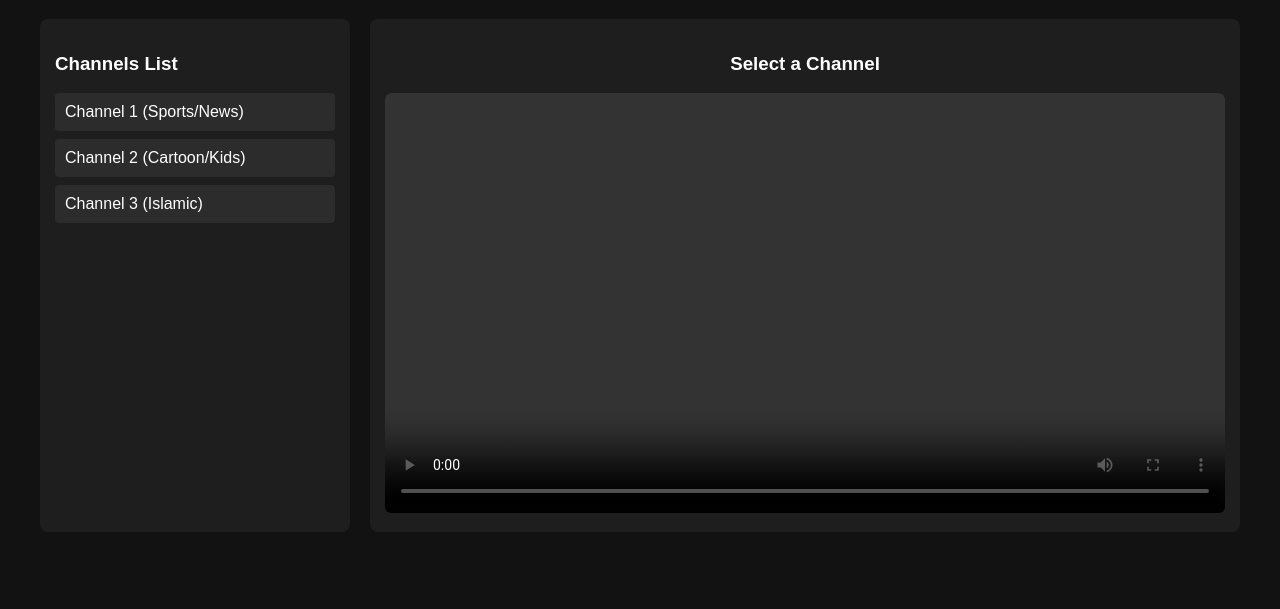
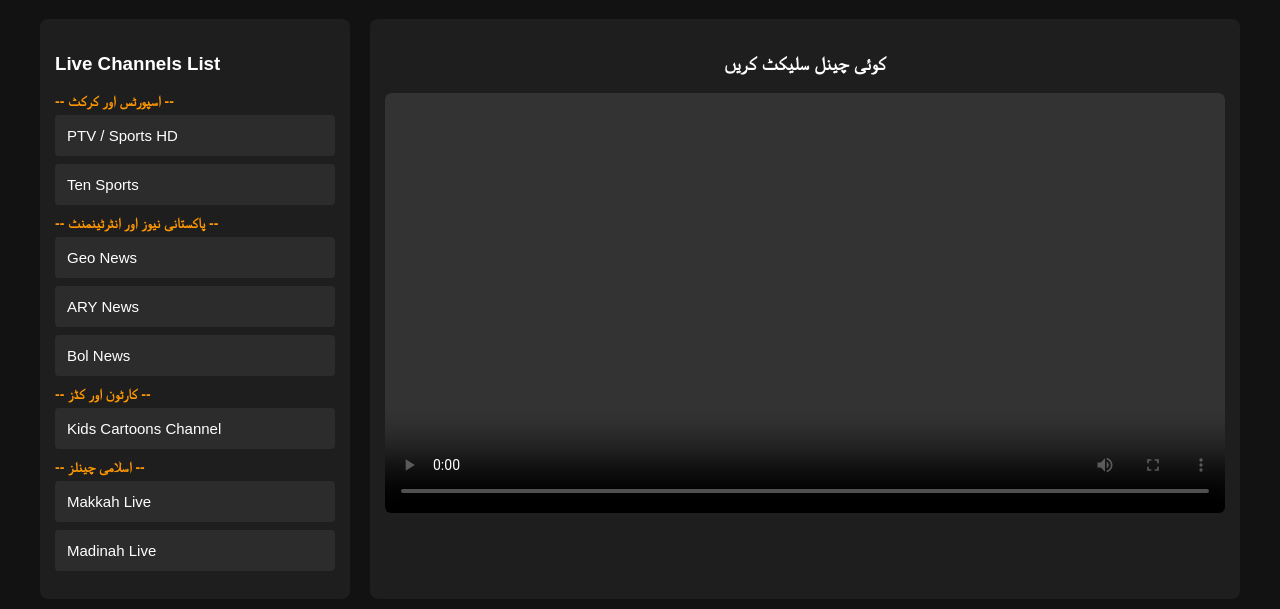
Before and after one commit to kakakiazai11-sketch/Live-TV-channels-ABK, a plain HTML site: page index.html in a window 1280 px wide. Shown: the part 81-690 px from the top of the page. Drawn offline with nearby package versions, Linux system fonts and the light colour scheme.

Commit message:
Update index.html

```diff
--- a/index.html
+++ b/index.html
@@ -3,19 +3,20 @@
 <head>
     <meta charset="UTF-8">
     <meta name="viewport" content="width=device-width, initial-scale=1.0">
-    <title>My Live TV Box</title>
+    <title>Mera Live TV Box</title>
     <!-- HLS.js for playing .m3u8 streams -->
     <script src="https://cdn.jsdelivr.net/npm/hls.js@latest"></script>
     <style>
         body { background-color: #121212; color: #ffffff; font-family: sans-serif; margin: 0; padding: 20px; }
         h1 { text-align: center; color: #00bcd4; }
         .container { display: flex; flex-wrap: wrap; gap: 20px; max-width: 1200px; margin: auto; }
-        .sidebar { flex: 1; min-width: 250px; background: #1e1e1e; padding: 15px; border-radius: 8px; max-height: 500px; overflow-y: auto; }
+        .sidebar { flex: 1; min-width: 280px; background: #1e1e1e; padding: 15px; border-radius: 8px; max-height: 550px; overflow-y: auto; }
         .player-area { flex: 3; min-width: 300px; background: #1e1e1e; padding: 15px; border-radius: 8px; text-align: center; }
         video { width: 100%; max-height: 450px; background: #000; border-radius: 6px; }
         ul { list-style: none; padding: 0; }
-        li { padding: 10px; margin-bottom: 8px; background: #2c2c2c; cursor: pointer; border-radius: 4px; transition: 0.2s; }
+        li { padding: 12px; margin-bottom: 8px; background: #2c2c2c; cursor: pointer; border-radius: 4px; transition: 0.2s; font-size: 15px; }
         li:hover { background: #00bcd4; color: #000; }
+        .category { color: #ff9800; font-weight: bold; margin-top: 10px; margin-bottom: 5px; font-size: 14px; }
     </style>
 </head>
 <body>
@@ -25,18 +26,29 @@
     <div class="container">
         <!-- چینلز کی لسٹ -->
         <div class="sidebar">
-            <h3>Channels List</h3>
-            <ul id="channel-list">
-                <!-- یہاں آپ اپنے پسندیدہ چینلز کے HLS (.m3u8) لنکس ڈالیں گے -->
-                <li onclick="playChannel('YOUR_CHANNEL_LINK_1.m3u8', 'Channel 1')">Channel 1 (Sports/News)</li>
-                <li onclick="playChannel('YOUR_CHANNEL_LINK_2.m3u8', 'Channel 2')">Channel 2 (Cartoon/Kids)</li>
-                <li onclick="playChannel('YOUR_CHANNEL_LINK_3.m3u8', 'Channel 3')">Channel 3 (Islamic)</li>
+            <h3>Live Channels List</h3>
+            <ul>
+                <div class="category">-- اسپورٹس اور کرکٹ --</div>
+                <li onclick="playChannel('https://etv-sports.elitesports.global/playlist.m3u8', 'PTV Sports / Sports HD')">PTV / Sports HD</li>
+                <li onclick="playChannel('https://unlimited1.dps.live/tenports/tracks-v1a1/mono.m3u8', 'Ten Sports')">Ten Sports</li>
+
+                <div class="category">-- پاکستانی نیوز اور انٹرٹینمنٹ --</div>
+                <li onclick="playChannel('https://live.geo.tv/georetails/ngrp:geo_all_all/playlist.m3u8', 'Geo News')">Geo News</li>
+                <li onclick="playChannel('https://live.arynews.tv/hls/live.m3u8', 'ARY News')">ARY News</li>
+                <li onclick="playChannel('https://cdn.oxive.pk/bolnews/livestream/playlist.m3u8', 'Bol News')">Bol News</li>
+
+                <div class="category">-- کارٹون اور کڈز --</div>
+                <li onclick="playChannel('https://play.streann.com/play/playlist.m3u8?account=5c9c9b13b194d30001f37e46&media=5d18b6e6f965d100018dfbe9', 'Kids TV / Cartoons')">Kids Cartoons Channel</li>
+
+                <div class="category">-- اسلامی چینلز --</div>
+                <li onclick="playChannel('https://makkah.live-s.atp-media.com/hls/live/2030997/makkah/master.m3u8', 'Makkah Live (القرآن الكريم)')">Makkah Live</li>
+                <li onclick="playChannel('https://madinah.live-s.atp-media.com/hls/live/2030998/madinah/master.m3u8', 'Madinah Live (السنة النبوية)')">Madinah Live</li>
             </ul>
         </div>
 
         <!-- ویڈیو اسکرین -->
         <div class="player-area">
-            <h3 id="current-title">Select a Channel</h3>
+            <h3 id="current-title">کوئی چینل سلیکٹ کریں</h3>
             <video id="video" controls autoplay></video>
         </div>
     </div>
```
